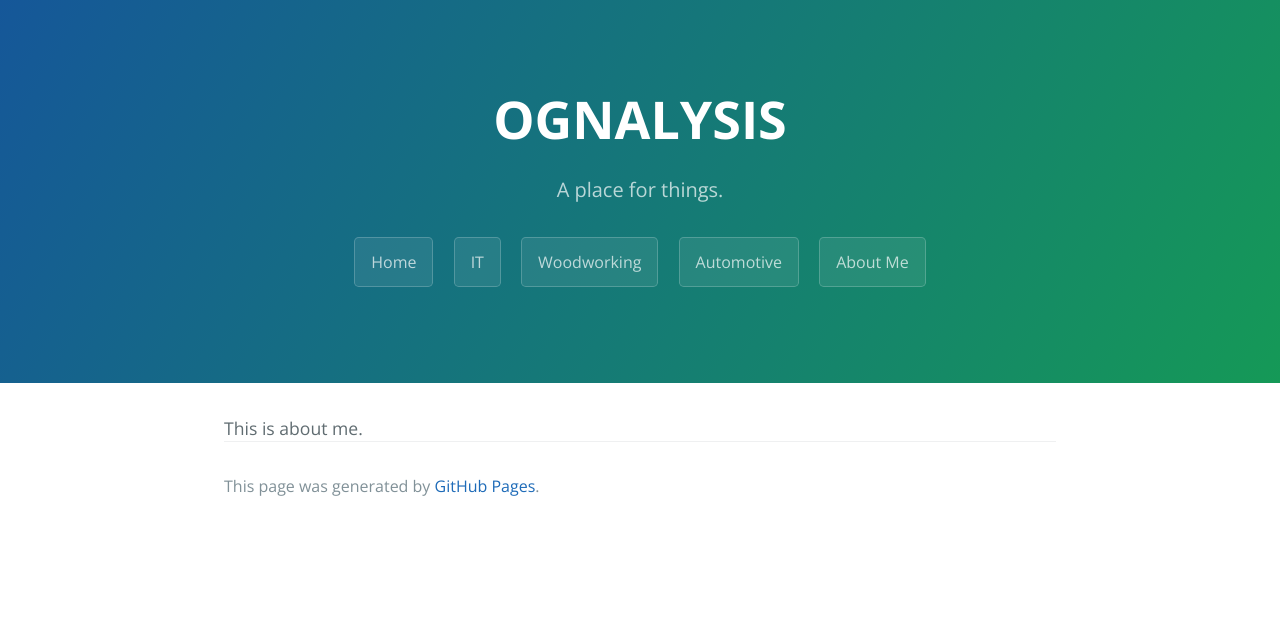
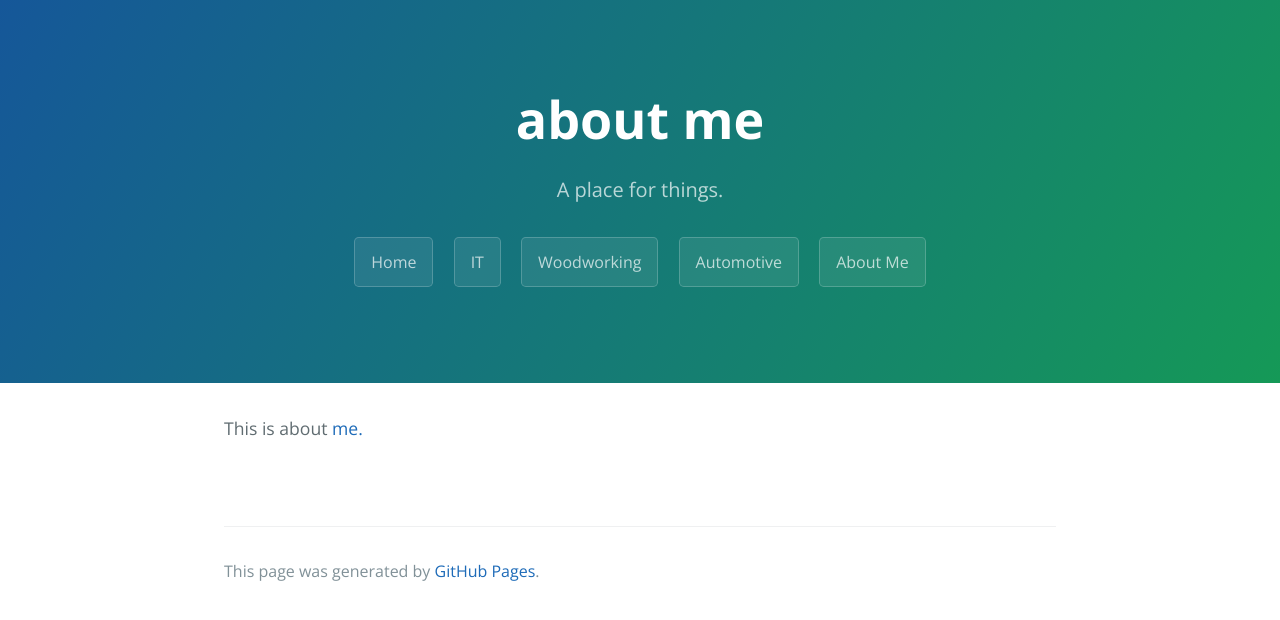
Before and after one commit to ognalysis/ognalysis.github.io, a Jekyll site: the page built from about.html, in a window 1280 px wide. Shown: the top 620 px of the page. Built offline with Jekyll 4.4.1, drawn with Linux system fonts in a browser that asks for light colours.

Commit message:
Update about.html

```diff
--- a/about.html
+++ b/about.html
@@ -1,5 +1,8 @@
 ---
 layout: default
+title: about me
 ---
 
-This is about me.
+This is about <a href=/ducks/ducks.html">me.</a>
+
+</br></br></br>
```
